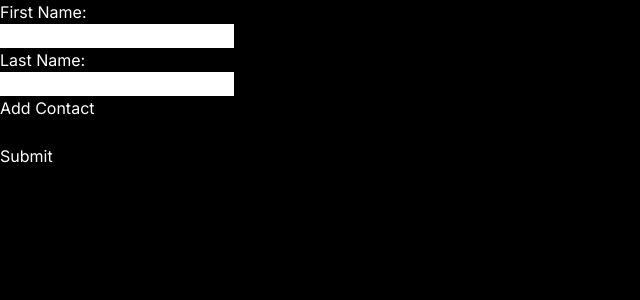
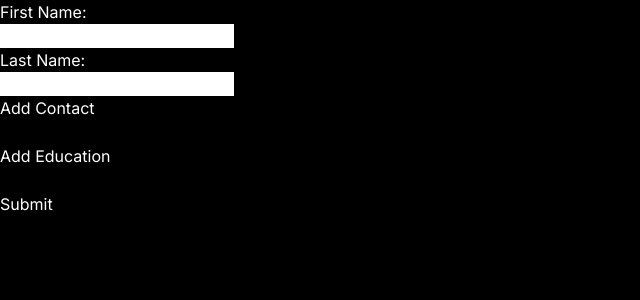
Before and after one commit to GoneSahlin/ResumeBuilder, a Next.js app in the folder app/resume-builder/: page /cv in a window 1280 px wide. Shown: the top 300 px of the page, without its empty margins (0-640 px from the left). Built offline with nearby package versions, Linux system fonts and the light colour scheme.

Commit message:
added basic inputs to educations

```diff
--- a/app/resume-builder/src/app/cv/page.tsx
+++ b/app/resume-builder/src/app/cv/page.tsx
@@ -1,6 +1,7 @@
 "use client";
 import { useForm, SubmitHandler } from "react-hook-form"
 import { Contacts } from "../ui/contacts";
+import { Educations } from "../ui/educations";
 
 export type Inputs = {
   firstName: string
@@ -31,6 +32,8 @@ export default function Page() {
 
       {Contacts(register)}<br />
 
+      {Educations(register)}<br />
+
       <input type="submit" value="Submit" /><br /><br />
     </form>
   );
--- a/app/resume-builder/src/app/ui/contacts.tsx
+++ b/app/resume-builder/src/app/ui/contacts.tsx
@@ -42,7 +42,7 @@ export function Contacts(register: UseFormRegister<any>) {
     <div>
       {contactTypesUsed.map(Contact)}
       {otherContactTypes.length > 0 ? (
-        <button onClick={handleOpen}>Add Contact</button>
+        <button type="button" onClick={handleOpen}>Add Contact</button>
       ) : null}
       {open ? (
         <ul>
@@ -50,7 +50,7 @@ export function Contacts(register: UseFormRegister<any>) {
             const addString: string = contactTypes[x].addString;
             return (
               <li key={x + "li"}>
-                <button onClick={() => addContact(x)}>{addString}</button><br />
+                <button type="button" onClick={() => addContact(x)}>{addString}</button><br />
               </li>
             );
           })};
--- a/app/resume-builder/src/app/ui/educations.tsx
+++ b/app/resume-builder/src/app/ui/educations.tsx
@@ -8,10 +8,33 @@ export function Educations(register: UseFormRegister<any>) {
     setCount(count + 1);
   }
 
+  function Education(i: number) {
+    return (
+      <div key={i}>
+        <label>School Name:</label><br />
+        <input {...register("schoolName" + i)}></input><br />
+        <label>Location:</label><br />
+        <input {...register("schoolLocation" + i)}></input><br />
+        <label>Start Date:</label><br />
+        <input {...register("schoolStartDate" + i)}></input><br />
+        <label>End Date:</label><br />
+        <input {...register("schoolEndDate" + i)}></input><br />
+        <label>Major:</label><br />
+        <input {...register("schoolMajor" + i)}></input><br />
+      </div>
+    );
+  };
+
+  const countArray = Array.from(
+    {length: count},
+    (item, index) => item = index + 1
+  );
+
   return (
     <div>
+      {[...countArray].map(Education)}
 
-      <button onClick={addEducation}>Add Education</button>
+      <button type="button" onClick={addEducation}>Add Education</button>
     </div>
   );
 }
```
